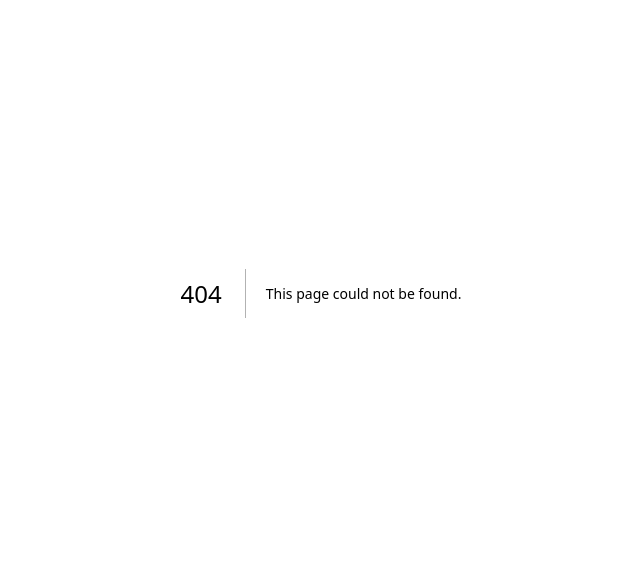
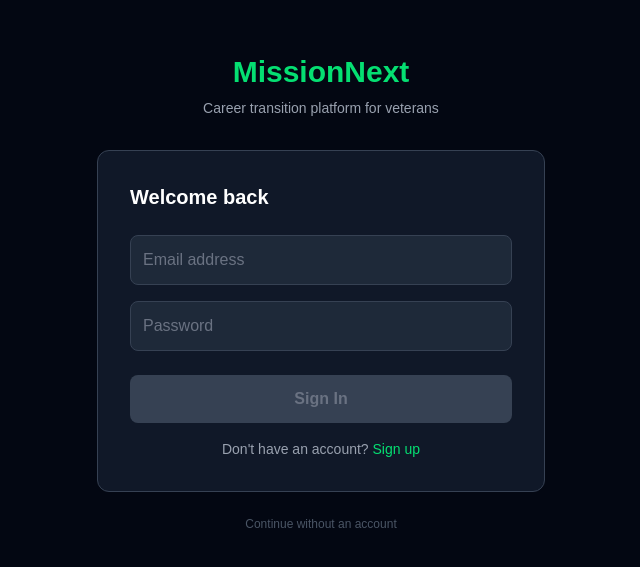
Before and after one commit to 5280Cloud/missionnext, a Next.js app: page /login in a window 1280 px wide. Before the commit this address had no page. Shown: the part 107-674 px from the top of the page, without its empty margins (319-959 px from the left). Built offline with nearby package versions, Linux system fonts and the light colour scheme; no server answers.

Commit message:
feat: add Supabase interview_sessions table and helper functions

```diff
--- /dev/null
+++ b/app/login/page.tsx
@@ -0,0 +1,97 @@
+"use client";
+
+import { useState } from "react";
+import { useRouter } from "next/navigation";
+import Link from "next/link";
+import { supabase } from "@/lib/supabase";
+
+export default function LoginPage() {
+  const router = useRouter();
+  const [email, setEmail] = useState("");
+  const [password, setPassword] = useState("");
+  const [isSignUp, setIsSignUp] = useState(false);
+  const [loading, setLoading] = useState(false);
+  const [error, setError] = useState("");
+  const [message, setMessage] = useState("");
+
+  const handleAuth = async () => {
+    setLoading(true);
+    setError("");
+    setMessage("");
+
+    if (isSignUp) {
+      const { error } = await supabase.auth.signUp({ email, password });
+      if (error) setError(error.message);
+      else setMessage("Check your email to confirm your account!");
+    } else {
+      const { error } = await supabase.auth.signInWithPassword({ email, password });
+      if (error) setError(error.message);
+      else router.push("/");
+    }
+
+    setLoading(false);
+  };
+
+  return (
+    <div className="min-h-screen bg-gray-950 text-white flex items-center justify-center p-8">
+      <div className="w-full max-w-md">
+        <div className="text-center mb-8">
+          <h1 className="text-3xl font-bold text-green-400 mb-2">MissionNext</h1>
+          <p className="text-gray-400 text-sm">Career transition platform for veterans</p>
+        </div>
+
+        <div className="bg-gray-900 border border-gray-700 rounded-xl p-8">
+          <h2 className="text-xl font-semibold mb-6">
+            {isSignUp ? "Create your account" : "Welcome back"}
+          </h2>
+
+          <div className="space-y-4 mb-6">
+            <input
+              type="email"
+              placeholder="Email address"
+              value={email}
+              onChange={(e) => setEmail(e.target.value)}
+              onKeyDown={(e) => e.key === "Enter" && handleAuth()}
+              className="w-full p-3 rounded-lg border border-gray-700 bg-gray-800 text-white placeholder-gray-500 focus:outline-none focus:border-green-500"
+            />
+            <input
+              type="password"
+              placeholder="Password"
+              value={password}
+              onChange={(e) => setPassword(e.target.value)}
+              onKeyDown={(e) => e.key === "Enter" && handleAuth()}
+              className="w-full p-3 rounded-lg border border-gray-700 bg-gray-800 text-white placeholder-gray-500 focus:outline-none focus:border-green-500"
+            />
+          </div>
+
+          {error && <p className="text-red-400 text-sm mb-4">{error}</p>}
+          {message && <p className="text-green-400 text-sm mb-4">{message}</p>}
+
+          <button
+            onClick={handleAuth}
+            disabled={loading || !email || !password}
+            className="w-full py-3 rounded-lg bg-green-600 hover:bg-green-500 disabled:bg-gray-700 disabled:text-gray-500 text-white font-semibold transition-all mb-4"
+          >
+            {loading ? "Loading..." : isSignUp ? "Create Account" : "Sign In"}
+          </button>
+
+          <p className="text-center text-sm text-gray-400">
+            {isSignUp ? "Already have an account?" : "Don't have an account?"}{" "}
+            <button
+              onClick={() => { setIsSignUp(!isSignUp); setError(""); setMessage(""); }}
+              className="text-green-400 hover:underline"
+            >
+              {isSignUp ? "Sign in" : "Sign up"}
+            </button>
+          </p>
+        </div>
+
+        <p className="text-center text-xs text-gray-600 mt-6">
+          <Link href="/" className="hover:text-gray-400 transition-colors">
+            Continue without an account
+          </Link>
+        </p>
+      </div>
+    </div>
+  );
+}
--- /dev/null
+++ b/lib/supabase.ts
@@ -0,0 +1,6 @@
+import { createClient } from '@supabase/supabase-js'
+
+const supabaseUrl = process.env.NEXT_PUBLIC_SUPABASE_URL!
+const supabaseAnonKey = process.env.NEXT_PUBLIC_SUPABASE_ANON_KEY!
+
+export const supabase = createClient(supabaseUrl, supabaseAnonKey)
--- /dev/null
+++ b/lib/supabase/interviewSessions.ts
@@ -0,0 +1,71 @@
+import { supabase } from '../supabase'
+
+export interface InterviewSession {
+  id?: string
+  user_id?: string
+  application_id: string
+  job_description?: string
+  ai_provider: string
+  questions: string[]
+  answers: string[]
+  feedback: FeedbackItem[]
+  score_summary?: ScoreSummary
+  completed: boolean
+  created_at?: string
+  completed_at?: string
+}
+
+export interface FeedbackItem {
+  question: string
+  answer: string
+  strengths: string[]
+  areas_to_improve: string[]
+  star_alignment: string
+  suggested_answer: string
+  score: number
+}
+
+export interface ScoreSummary {
+  overall_score: number
+  strong_answers: number
+  weak_answers: number
+  top_strengths: string[]
+  top_improvements: string[]
+}
+
+export async function saveInterviewSession(session: InterviewSession) {
+  const { data: { user } } = await supabase.auth.getUser()
+  if (!user) return { data: null, error: 'Not logged in' }
+
+  const { data, error } = await supabase
+    .from('interview_sessions')
+    .upsert({
+      ...session,
+      user_id: user.id,
+      completed_at: session.completed ? new Date().toISOString() : null,
+    })
+    .select()
+    .single()
+
+  return { data, error }
+}
+
+export async function getSessionsByApplication(application_id: string) {
+  const { data, error } = await supabase
+    .from('interview_sessions')
+    .select('*')
+    .eq('application_id', application_id)
+    .order('created_at', { ascending: false })
+
+  return { data, error }
+}
+
+export async function getSessionById(id: string) {
+  const { data, error } = await supabase
+    .from('interview_sessions')
+    .select('*')
+    .eq('id', id)
+    .single()
+
+  return { data, error }
+}
--- a/package.json
+++ b/package.json
@@ -9,6 +9,8 @@
     "lint": "eslint"
   },
   "dependencies": {
+    "@supabase/ssr": "^0.10.2",
+    "@supabase/supabase-js": "^2.103.0",
     "next": "16.2.3",
     "react": "19.2.4",
     "react-dom": "19.2.4"
```
Also changed, not shown: 1 other file (tests, documents, lock files or other folders).
